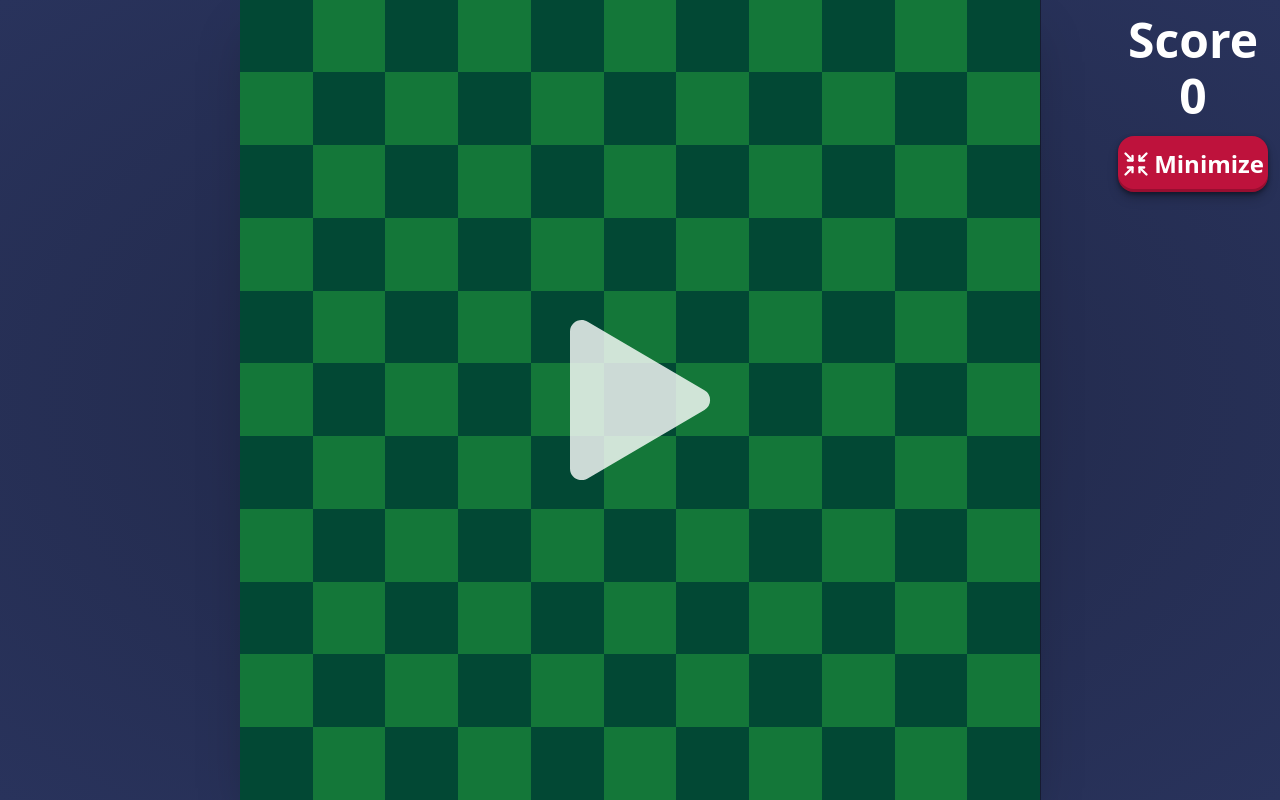
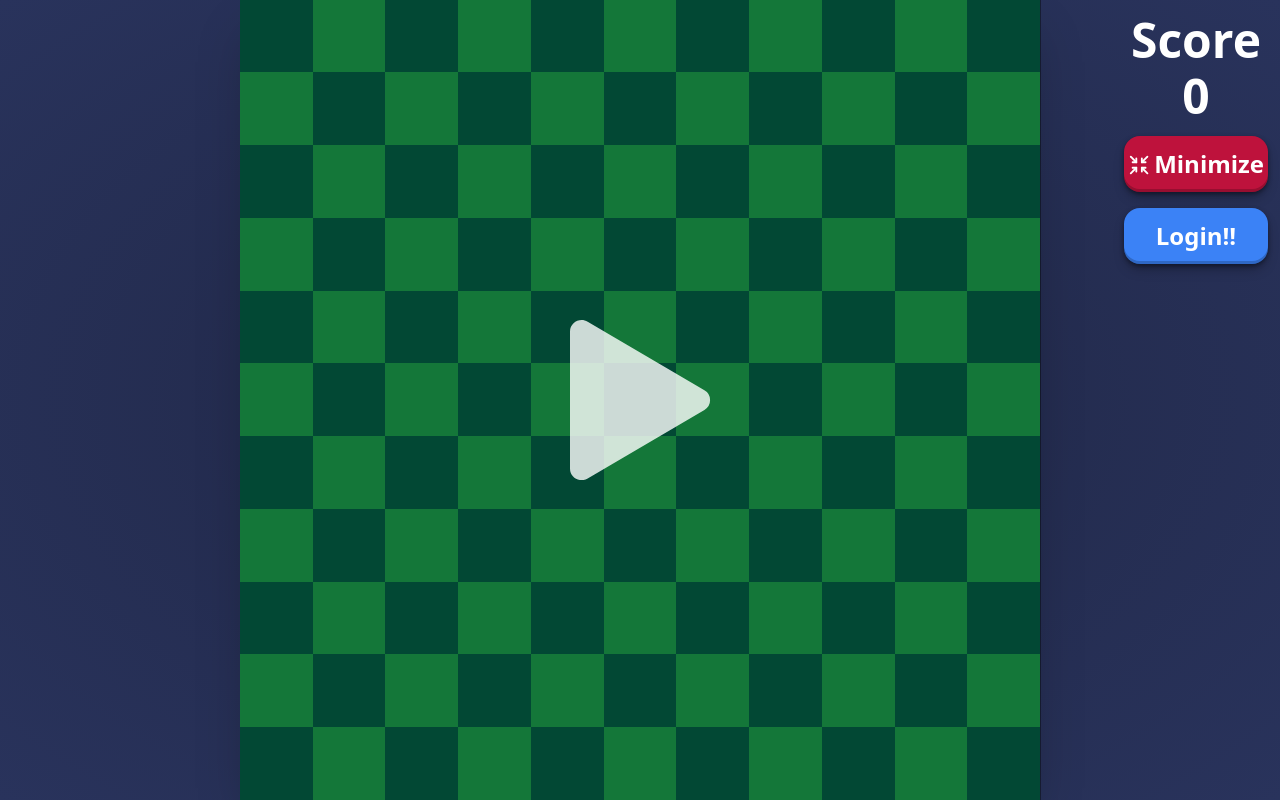
Before and after one commit to Rares3110/snake-react, a React (Create React App) app: page /game in a window 1280 px wide. Built offline with nearby package versions, Linux system fonts and the light colour scheme; what mobx-persist-store would draw is missing.

Commit message:
Login option on snake full

```diff
--- a/src/components/pages/FullSizeSnakePage.tsx
+++ b/src/components/pages/FullSizeSnakePage.tsx
@@ -1,8 +1,42 @@
 import { motion } from "framer-motion";
+import { observer } from "mobx-react";
 import React, {useEffect, useState} from "react";
+import { GiSnakeTongue } from "react-icons/gi";
 import { TbArrowsMinimize } from "react-icons/tb";
 import { useNavigate } from "react-router-dom";
+import userData from "../../stores/UserData";
 import Snake from "../singular/Snake";
+
+const LoginInfoSmall:React.FC = observer(() => {
+    const navigate = useNavigate();
+
+    return (<div>
+        {userData.id === undefined ? <motion.button className="h-14 flex items-center w-[144px]
+        bg-blue-500 rounded-2xl shadow-button mt-4 justify-center"
+        whileHover={{scale: 1.02}}
+        whileTap={{scale: 0.98}}
+        onClick={() => {
+            navigate('/login');
+            window.scrollTo(0, 0);
+        }}
+        >
+            <div className="text-2xl ml-1 mr-1">Login!!</div>
+        </motion.button>
+        :
+        <motion.button className="h-14 flex items-center w-[144px]
+        bg-green-500 rounded-2xl shadow-button mt-4 justify-center"
+        whileHover={{scale: 1.02}}
+        whileTap={{scale: 0.98}}
+        onClick={() => {
+            navigate('/account');
+            window.scrollTo(0, 0);
+        }}
+        >
+            <GiSnakeTongue className="w-8 h-8"/>
+            <div className="text-2xl ml-1 mr-1">Account</div>
+        </motion.button>}
+    </div>);
+});
 
 const FullSizeSnakePage:React.FC = () => {
     const [showSideInfo, setShowSideInfo] = useState<boolean>(() => {
@@ -63,17 +97,19 @@ const FullSizeSnakePage:React.FC = () => {
             <div>Score</div>
             <div className="mt-2">{score}</div>
 
-            <motion.button className="h-14 flex items-center
-            bg-rose-700 rounded-2xl shadow-button mt-4"
+            <motion.button className="h-14 flex items-center w-[144px]
+            bg-rose-700 rounded-2xl shadow-button mt-4 justify-center"
             whileHover={{scale: 1.02}}
             whileTap={{scale: 0.98}}
             onClick={() => {
                 navigate('/');
             }}
             >
-                <TbArrowsMinimize className="w-[50%] h-[50%] text-white ml-1"/>
+                <TbArrowsMinimize className="w-6 h-6 mt-[2px] text-white ml-1"/>
                 <div className="text-2xl ml-1 mr-1">Minimize</div>
             </motion.button>
+
+            <LoginInfoSmall/>
         </div>}
     </div>);
 }
--- a/src/components/pages/HomePage.tsx
+++ b/src/components/pages/HomePage.tsx
@@ -6,12 +6,22 @@ import { useNavigate } from "react-router-dom";
 
 import {ImEnlarge} from "react-icons/im";
 import {MdLeaderboard} from "react-icons/md";
-import {AiOutlineArrowDown, AiOutlineArrowLeft, AiOutlineArrowRight, AiOutlineArrowUp, AiOutlineEnter} from "react-icons/ai";
+import {AiOutlineArrowDown, AiOutlineArrowLeft, AiOutlineArrowRight, AiOutlineArrowUp, AiOutlineEnter, AiOutlineInfoCircle} from "react-icons/ai";
 import Pic1Header from "../../resources/png/gather-points.png";
 import Pic2Header from "../../resources/png/show-black-hole.png";
 import Pic3Header from "../../resources/png/avoid-obstacles.png";
 import { BsFillMouse2Fill } from "react-icons/bs";
-import InfoLogin from "../singular/InfoLogin";
+import userData from "../../stores/UserData";
+import { observer } from "mobx-react";
+
+const InfoLogin:React.FC = observer(() => {
+    return (<div>
+        {userData.id === undefined ? <div className="flex items-center justify-around text-blue-500 bg-black bg-opacity-50 text-xl max-w-[400px] mt-4 mb-[-20px] rounded-2xl">
+            <AiOutlineInfoCircle className="h-12 w-12 mr-3 ml-2"/>
+            Login or create an account, before starting the game, to save the score!
+        </div> : null}
+    </div>);
+});
 
 const HomePage:React.FC = () => {
     const [score, setScore] = useState(0);
--- a/src/components/singular/InfoLogin.tsx
+++ /dev/null
@@ -1,15 +0,0 @@
-import { observer } from "mobx-react";
-import React from "react";
-import { AiOutlineInfoCircle } from "react-icons/ai";
-import userData from "../../stores/UserData";
-
-const InfoLogin:React.FC = observer(() => {
-    return (<div>
-        {userData.id === undefined ? <div className="flex items-center justify-around text-blue-500 bg-black bg-opacity-50 text-xl max-w-[400px] mt-4 mb-[-20px] rounded-2xl">
-            <AiOutlineInfoCircle className="h-12 w-12 mr-3 ml-2"/>
-            Login or create an account, before starting the game, to save the score!
-        </div> : null}
-    </div>);
-});
-
-export default InfoLogin;
```
